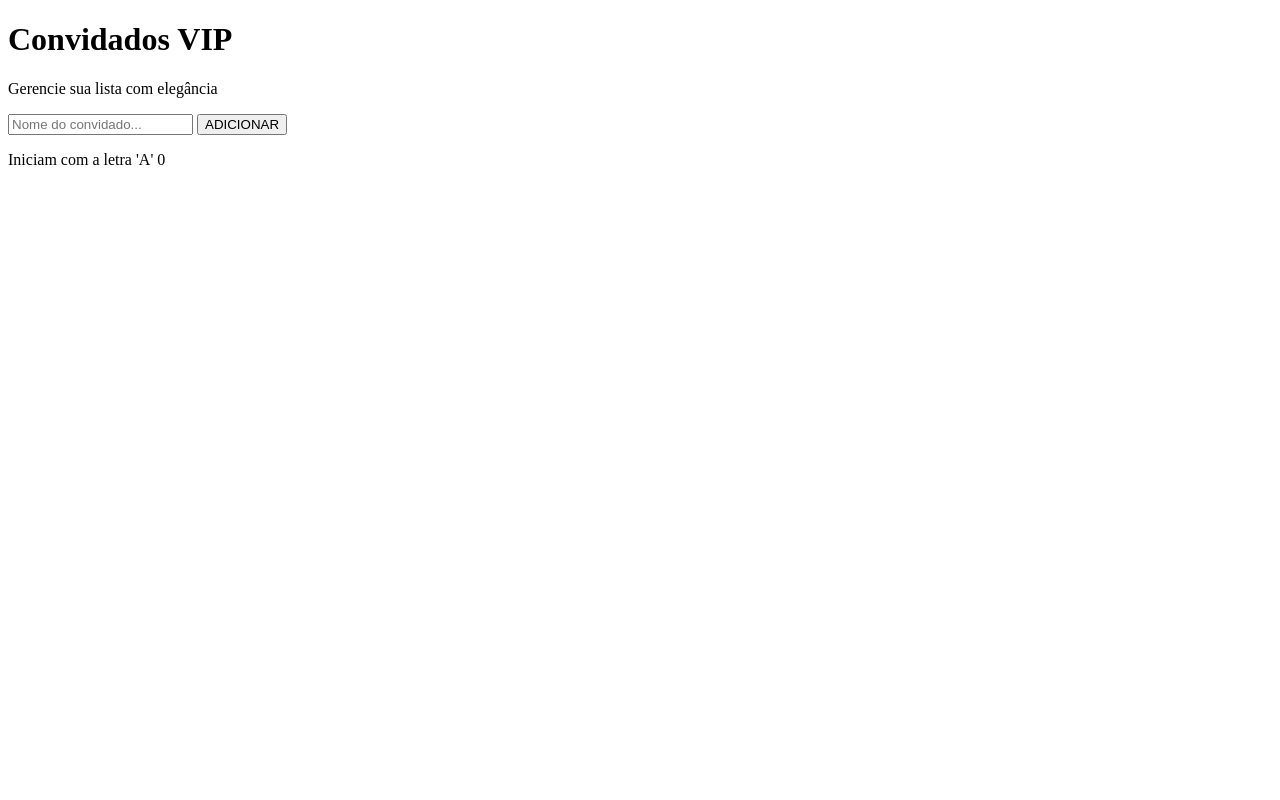
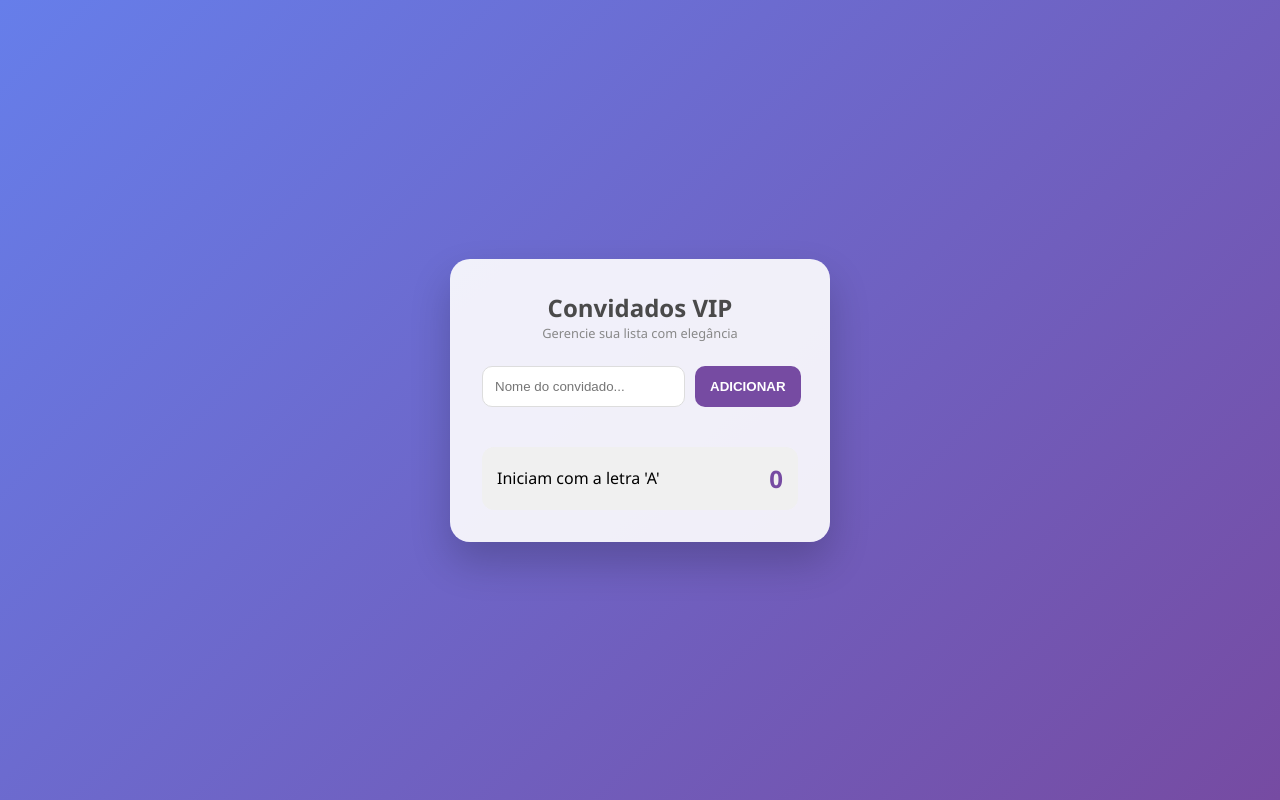
Before and after one commit to emillyketlyn/HTML, a plain HTML site: page index.html in a window 1280 px wide. Drawn offline with Linux system fonts and the light colour scheme.

Commit message:
Refactor CSS for layout and styling improvements

```diff
--- a/style.css
+++ b/style.css
@@ -1,13 +1,89 @@
-/* Situação: Transformação visual via estilo */
+/* Reset básico */
+* { margin: 0; padding: 0; box-sizing: border-box; }
 
-/* Transforma todos os itens da lista em MAIÚSCULO automaticamente */
-li {
-    text-transform: uppercase;
-    list-style-type: square;
+body {
+    background: linear-gradient(135deg, #667eea 0%, #764ba2 100%);
+    height: 100vh;
+    display: flex;
+    align-items: center;
+    justify-content: center;
+    font-family: 'Segoe UI', sans-serif;
 }
 
-/* Um truque visual: destaca nomes que começam com A (se você souber a ordem) */
-li:nth-child(1), li:nth-child(3), li:nth-child(5) {
-    color: blue;
+.app-container {
+    background: rgba(255, 255, 255, 0.9);
+    padding: 2rem;
+    border-radius: 20px;
+    box-shadow: 0 20px 40px rgba(0,0,0,0.2);
+    width: 380px;
+    text-align: center;
+}
+
+header h1 { color: #4a4a4a; font-size: 1.5rem; }
+header p { color: #888; font-size: 0.8rem; margin-bottom: 1.5rem; }
+
+.input-section {
+    display: flex;
+    gap: 10px;
+    margin-bottom: 20px;
+}
+
+input {
+    flex: 1;
+    padding: 12px;
+    border: 1px solid #ddd;
+    border-radius: 10px;
+    outline: none;
+}
+
+button {
+    background: #764ba2;
+    color: white;
+    border: none;
+    padding: 0 15px;
+    border-radius: 10px;
+    cursor: pointer;
     font-weight: bold;
+    transition: 0.3s;
 }
+
+button:hover { background: #667eea; }
+
+ul {
+    list-style: none;
+    max-height: 200px;
+    overflow-y: auto;
+    margin-bottom: 20px;
+}
+
+li {
+    background: #fdfdfd;
+    padding: 10px;
+    margin-bottom: 8px;
+    border-radius: 8px;
+    text-transform: uppercase; /* Força o visual maiúsculo */
+    color: #444;
+    border-left: 4px solid #764ba2;
+    text-align: left;
+    animation: fadeIn 0.3s ease;
+}
+
+.counter-box {
+    background: #f0f0f0;
+    padding: 15px;
+    border-radius: 12px;
+    display: flex;
+    justify-content: space-between;
+    align-items: center;
+}
+
+.number {
+    font-size: 1.5rem;
+    font-weight: bold;
+    color: #764ba2;
+}
+
+@keyframes fadeIn {
+    from { opacity: 0; transform: translateY(10px); }
+    to { opacity: 1; transform: translateY(0); }
+}
```
